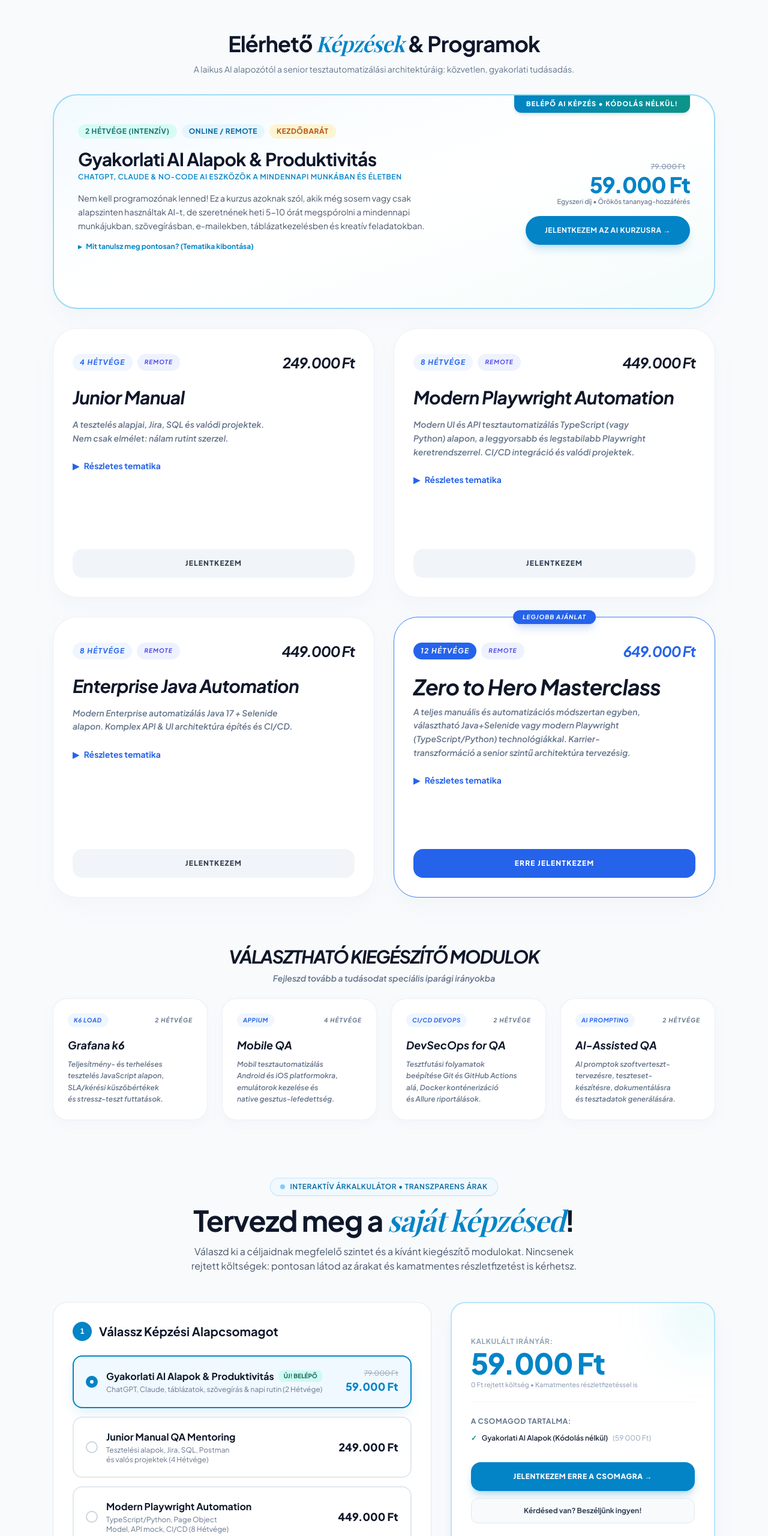
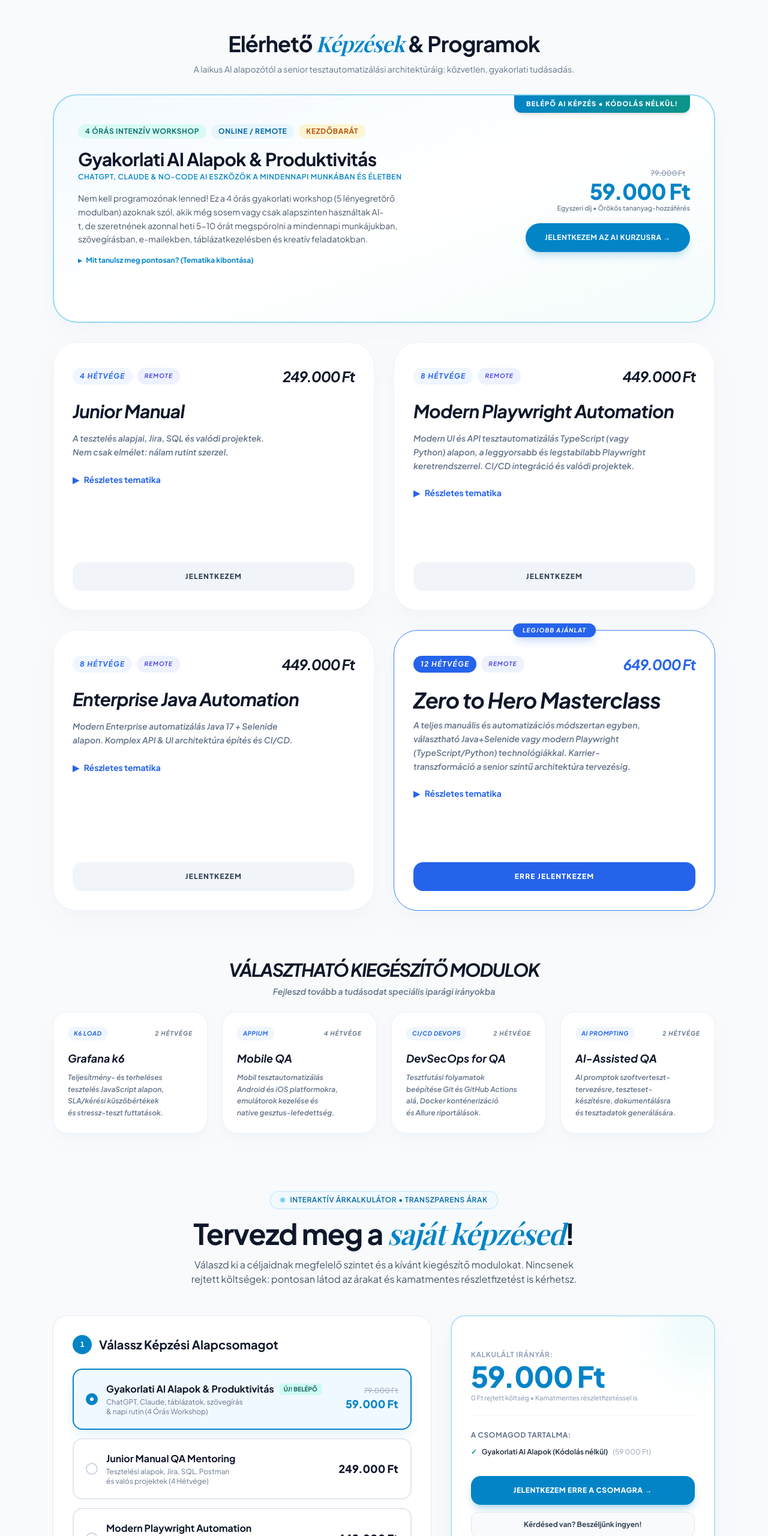
Before and after one commit to denyuel/testacademy.hu, a website: page index.html in a window 1280 px wide. Shown: the part 1110-3670 px from the top of the page at 60% size. Drawn offline with nearby package versions, Linux system fonts and the light colour scheme; a web font is replaced by a local one.

Commit message:
feat: set AI practical course duration to 4-hour intensive workshop

```diff
--- a/index.html
+++ b/index.html
@@ -334,7 +334,7 @@
             <div class="space-y-4 max-w-2xl">
               <div class="flex flex-wrap items-center gap-2 pt-2">
                 <span class="text-teal-700 font-bold text-xs uppercase tracking-wider bg-teal-100/70 px-3 py-1 rounded-full">
-                  <span class="lang-hu">2 Hétvége (Intenzív)</span><span class="lang-en lang-hidden">2 Weekends (Intense)</span>
+                  <span class="lang-hu">4 Órás Intenzív Workshop</span><span class="lang-en lang-hidden">4-Hour Intensive Workshop</span>
                 </span>
                 <span class="text-sky-700 font-bold text-xs uppercase tracking-wider bg-sky-100/70 px-3 py-1 rounded-full">
                   Online / Remote
@@ -357,10 +357,10 @@
 
               <p class="text-slate-600 text-sm leading-relaxed">
                 <span class="lang-hu">
-                  Nem kell programozónak lenned! Ez a kurzus azoknak szól, akik még sosem vagy csak alapszinten használtak AI-t, de szeretnének heti 5-10 órát megspórolni a mindennapi munkájukban, szövegírásban, e-mailekben, táblázatkezelésben és kreatív feladatokban.
+                  Nem kell programozónak lenned! Ez a 4 órás gyakorlati workshop (5 lényegretörő modulban) azoknak szól, akik még sosem vagy csak alapszinten használtak AI-t, de szeretnének azonnal heti 5-10 órát megspórolni a mindennapi munkájukban, szövegírásban, e-mailekben, táblázatkezelésben és kreatív feladatokban.
                 </span>
                 <span class="lang-en lang-hidden">
-                  No coding skills required! Designed for beginners who want to leverage ChatGPT, Claude, and practical AI tools to save 5-10 hours weekly on writing, emails, spreadsheets, and repetitive tasks.
+                  No coding skills required! This 4-hour hands-on intensive workshop (across 5 concise modules) is designed for beginners who want to leverage ChatGPT, Claude, and practical AI tools to save 5-10 hours weekly on writing, emails, spreadsheets, and repetitive tasks.
                 </span>
               </p>
 
@@ -795,8 +795,8 @@
                           </span>
                         </div>
                         <p class="text-xs text-slate-500 mt-0.5">
-                          <span class="lang-hu">ChatGPT, Claude, táblázatok, szövegírás & napi rutin (2 Hétvége)</span>
-                          <span class="lang-en lang-hidden">ChatGPT, Claude, spreadsheets, copywriting & daily workflows (2 Weekends)</span>
+                          <span class="lang-hu">ChatGPT, Claude, táblázatok, szövegírás & napi rutin (4 Órás Workshop)</span>
+                          <span class="lang-en lang-hidden">ChatGPT, Claude, spreadsheets, copywriting & daily workflows (4-Hour Workshop)</span>
                         </p>
                       </div>
                     </div>
```
